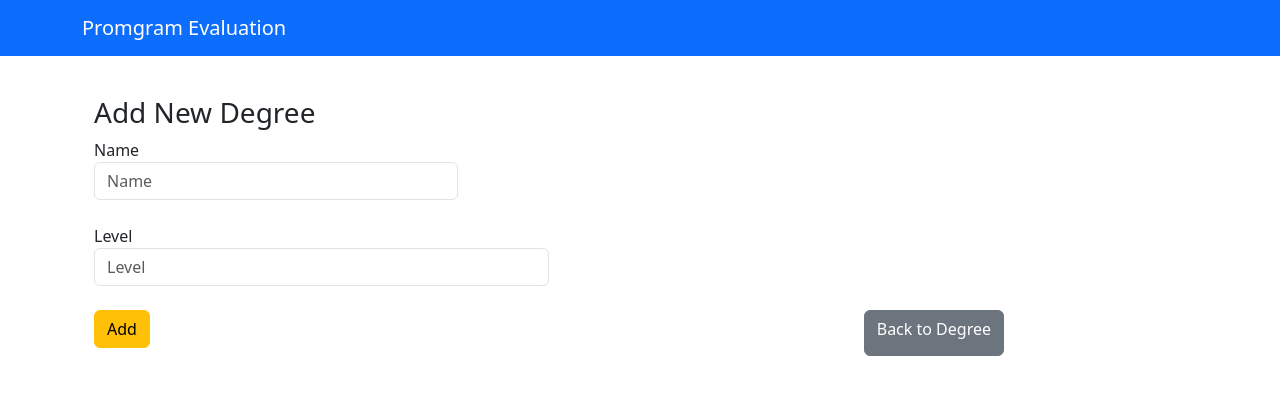
After one commit to unlckks/CS30FinalProject, a Django app: page /degree/add_degree/ in a window 1280 px wide. The commit adds this page. Shown: the top 395 px of the page. Run offline with Django 5.2, Linux system fonts and the light colour scheme; parts of the project's set-up code (start-up, migrations or seed data) failed here and were passed over.

Commit message:
second commit

```diff
--- a/Program_Eval/settings.py
+++ b/Program_Eval/settings.py
@@ -123,7 +123,7 @@ USE_TZ = True
 
 STATIC_URL = 'static/'
 STATICFILES_DIRS = [
-    os.path.join(BASE_DIR, 'static'),
+    os.path.join(BASE_DIR / 'university' / 'static'),
 ]
 
 # Default primary key field type
--- a/university/models.py
+++ b/university/models.py
@@ -40,6 +40,7 @@ class Section(models.Model):
         ('Fall', 'Fall'),
     ]
 
+    degree = models.ForeignKey(Degree, on_delete=models.CASCADE, related_name='sections')
     course = models.ForeignKey(Course, on_delete=models.CASCADE, related_name='sections')
     instructor = models.ForeignKey(Instructor, on_delete=models.CASCADE, related_name='sections')
     section_id = models.CharField(max_length=3, validators=[
--- /dev/null
+++ b/university/templates/university/degree/add_degree.html
@@ -0,0 +1,63 @@
+{% extends "base.html" %}
+
+{% block content %}
+<nav class="navbar navbar-dark bg-primary fixed-top">
+    <div class="container">
+      <a class="navbar-brand" href="#">Promgram Evaluation</a>
+      <div class="offcanvas offcanvas-end text-bg-primary" tabindex="-1" id="offcanvasDarkNavbar" aria-labelledby="offcanvasDarkNavbarLabel">
+      </div>
+    </div>
+</nav>
+<div class="mt-5 pt-5">
+  <div class="container">
+      <div class="panel panel-default">
+          <div class="panel-heading">
+            <h3 class="panel-title">Add New Degree</h3>
+          </div>
+          <div class="panel-body">
+              <form class="form-horizontal" method="post">
+                {% csrf_token %}
+                  {% comment %} <div class="form-group mb-4">
+                    <label class="col-sm-2 control-label">Dept</label>
+                    <div class="col-sm-4">
+                      <select class="form-control">
+                        <option value="" disabled selected>Select your option</option>
+                        <option value="1">CS</option>
+                        <option value="2">DSE</option>
+                        <option value="3">CE</option>
+                        <option value="4">EE</option>
+                      </select>
+                    </div>
+                  </div> {% endcomment %}
+                  <div class="form-group mb-4">
+                    <label class="col-sm-2 control-label">Name</label>
+                    <div class="col-sm-4">
+                      <input type="text" class="form-control" placeholder="Name" name="name">
+                    </div>
+                  </div>
+                  <div class="form-group mb-4">
+                    <label class="col-sm-2 control-label">Level</label>
+                    <div class="col-sm-5">
+                      <input type="text" class="form-control" placeholder="Level" name="level">
+                    </div>
+                  </div>
+                  {% comment %} <div class="form-group mb-4">
+                    <label class="col-sm-2 control-label">Course Description</label>
+                    <div class="col-sm-10">
+                      <input type="text" class="form-control" placeholder="Course Description"
+                             style="height: 100px; padding-top: 0px; padding-bottom: 60px;">
+                    </div> {% endcomment %}
+                  </div>
+                  <div class="form-group mb-4">
+                    <div class="col-sm-offset-2 col-sm-10 d-flex justify-content-between">
+                      <button type="submit" class="btn btn-warning mb-2">Add</button>
+                      <a class="btn btn-secondary" href="/degree/">Back to Degree</a>
+                    </div>
+                  </div>
+              </form>
+          </div>
+      </div>
+  </div>
+</div>
+
+{% endblock  %}
--- a/university/templates/university/degree/degree.html
+++ b/university/templates/university/degree/degree.html
@@ -11,7 +11,7 @@
 <div class="mt-5 pt-5">
     <div class="container">
         <div style ="margin-bottom: 10px">
-            <a class="btn btn-success" href="#">
+            <a class="btn btn-success" href="add_degree">
                 <svg viewBox="0 0 24 24" width="24" height="24" stroke="currentColor" stroke-width="2" fill="none" stroke-linecap="round" stroke-linejoin="round" class="css-i6dzq1"><circle cx="12" cy="12" r="10"></circle><line x1="12" y1="8" x2="12" y2="16"></line><line x1="8" y1="12" x2="16" y2="12"></line></svg>
                 Add New Degree
             </a>
@@ -39,8 +39,8 @@
                     <td>{{obj.name}}</td>
                     <td>{{obj.level}}</td>
                     <td>
-                      <a class="btn btn-warning"href="#">Edit</a>
-                      <a class="btn btn-danger" href="#">Delete</a>
+                      <a class="btn btn-warning"href="/degree/{{obj.name}}/edit_degree/">Edit</a>
+                      <a class="btn btn-danger" href="{% url 'university:delete_degree' %}?name={{ obj.name|urlencode }}&level={{ obj.level|urlencode }}">Delete</a>
                     </td>
                 </tr>
                 {% endfor %}
--- a/university/templates/university/degreecourse/degreecourse.html
+++ b/university/templates/university/degreecourse/degreecourse.html
@@ -42,8 +42,8 @@
                     <td>{{obj.is_core}}</td>
                     <td>{{obj.course_id}}</td>
                     <td>{{obj.degree_id}}</td>
-                    <td>{{obj.degree_name}}</td>
-                    <td>{{obj.degree_level}}</td>
+                    <td>{{obj.degree.name}}</td>
+                    <td>{{obj.degree.level}}</td>
                     <td>
                       <a class="btn btn-warning"href="#">Edit</a>
                       <a class="btn btn-danger" href="#">Delete</a>
--- a/university/templates/university/evaluation/evaluation.html
+++ b/university/templates/university/evaluation/evaluation.html
@@ -12,7 +12,8 @@
     <div class="container">
         <div style="margin-bottom: 10px">
             <a class="btn btn-success" href="add_evaluation/">
-                <i class="bi bi-plus-circle"></i> Add Evaluation
+                <i class="bi bi-plus-circle"></i> <svg viewBox="0 0 24 24" width="24" height="24" stroke="currentColor" stroke-width="2" fill="none" stroke-linecap="round" stroke-linejoin="round" class="css-i6dzq1"><circle cx="12" cy="12" r="10"></circle><line x1="12" y1="8" x2="12" y2="16"></line><line x1="8" y1="12" x2="16" y2="12"></line></svg>
+                Add Evaluation
             </a>
         </div>
 
--- a/university/templates/university/section/section.html
+++ b/university/templates/university/section/section.html
@@ -33,6 +33,7 @@
                   <th scope="col">Year</th>
                   <th scope="col">Enrolled_Stu_Num</th>
                   <th scope="col">Course_Id</th>
+                  <th scope="col">Degree_Id</th>
                   <th scope="col">Instructor_Id</th>
                   <th scope="col">Operations</th>
                 </tr>
@@ -45,6 +46,7 @@
                     <td>{{obj.year}}</td>
                     <td>{{obj.enrolled_stu_num}}</td>
                     <td>{{obj.course_id}}</td>
+                    <td>{{obj.degree_id}}</td>
                     <td>{{obj.instructor_id}}</td>
                     <td>
                       <a class="btn btn-warning"href="#">Edit</a>
--- a/university/urls.py
+++ b/university/urls.py
@@ -5,6 +5,9 @@ app_name ='university'
 urlpatterns = [
     # Degree
     path('degree/', views.degree, name='degree'),
+    path('degree/add_degree/', views.add_degree, name='add_degree'),
+    path('degree/delete_degree/', views.delete_degree, name='delete_degree'),
+    path('degree/<str:Name>/edit_degree/', views.edit_degree, name='edit_degree'),
 
      # DegreeCourse
     path('degreecourse/', views.degreecourse, name='degreecourse'),
--- a/university/views.py
+++ b/university/views.py
@@ -34,6 +34,31 @@ def edit_course(request, Course_Id):
 def degree(request):
     queryset = models.Degree.objects.all()
     return render(request, 'university/degree/degree.html',{'queryset':queryset})
+
+def add_degree(request):
+    if request.method == "GET":
+        return render(request,'university/degree/add_degree.html')
+    # Degree_Id = request.POST.get("degree_id")
+    Name = request.POST.get("name")
+    Level = request.POST.get("level")
+    models.Degree.objects.create(name=Name,level=Level)
+    return redirect("/degree/")
+
+def delete_degree(request):
+    name = request.GET.get('name')
+    level = request.GET.get('level')
+    if name and level:
+        models.Degree.objects.filter(name=name, level=level).delete()
+    return redirect('/degree/')
+
+def edit_degree(request, Name):
+    if request.method =='GET':
+        row_object = models.Degree.objects.filter(name=Name).first()
+        return render(request,'university/degree/edit_degree.html', {"row_object":row_object})
+
+    Level = request.POST.get("level")
+    models.Degree.objects.filter(name=Name).update(level=Level)
+    return redirect("/degree/")
 
 # DegreeCourse
 def degreecourse(request):
```
Also changed, not shown: university/templates/university/degree/edit_degree.html (added, +48 -0 lines), university/migrations/0001_initial.py.
